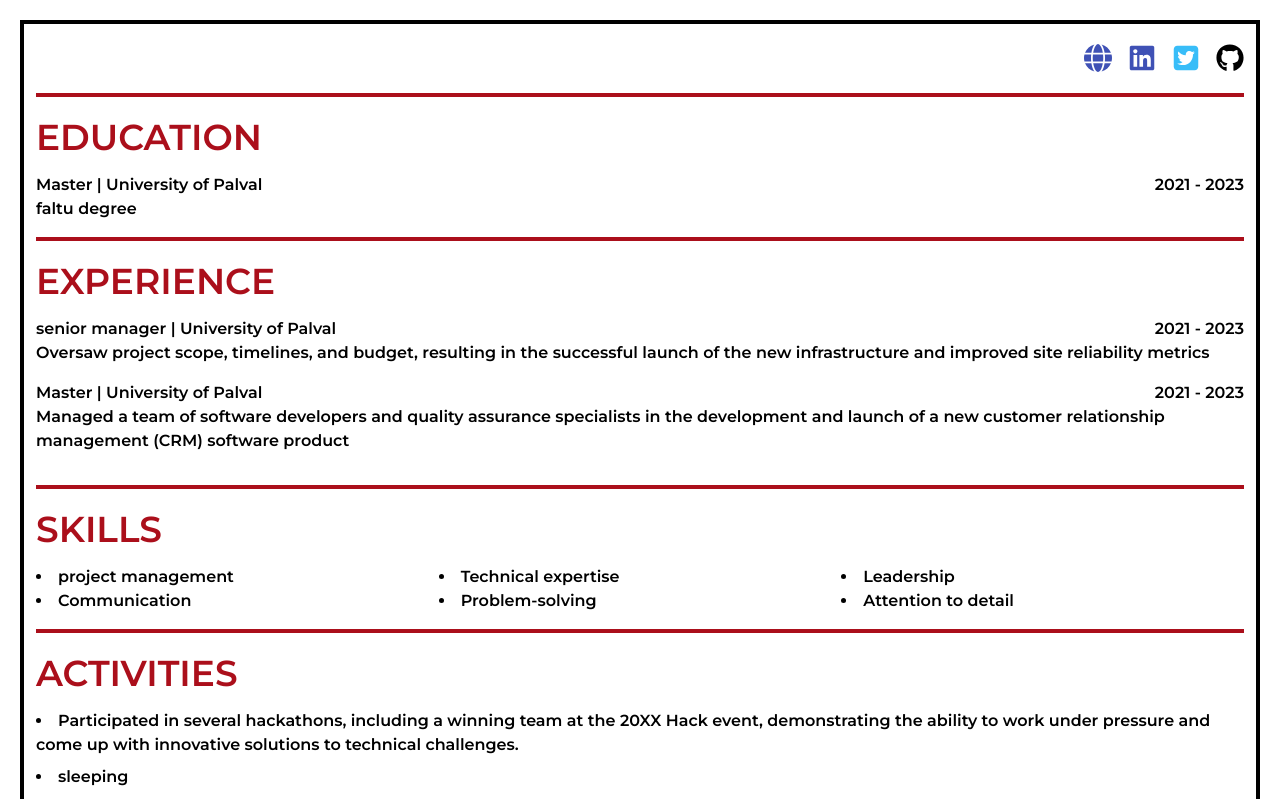
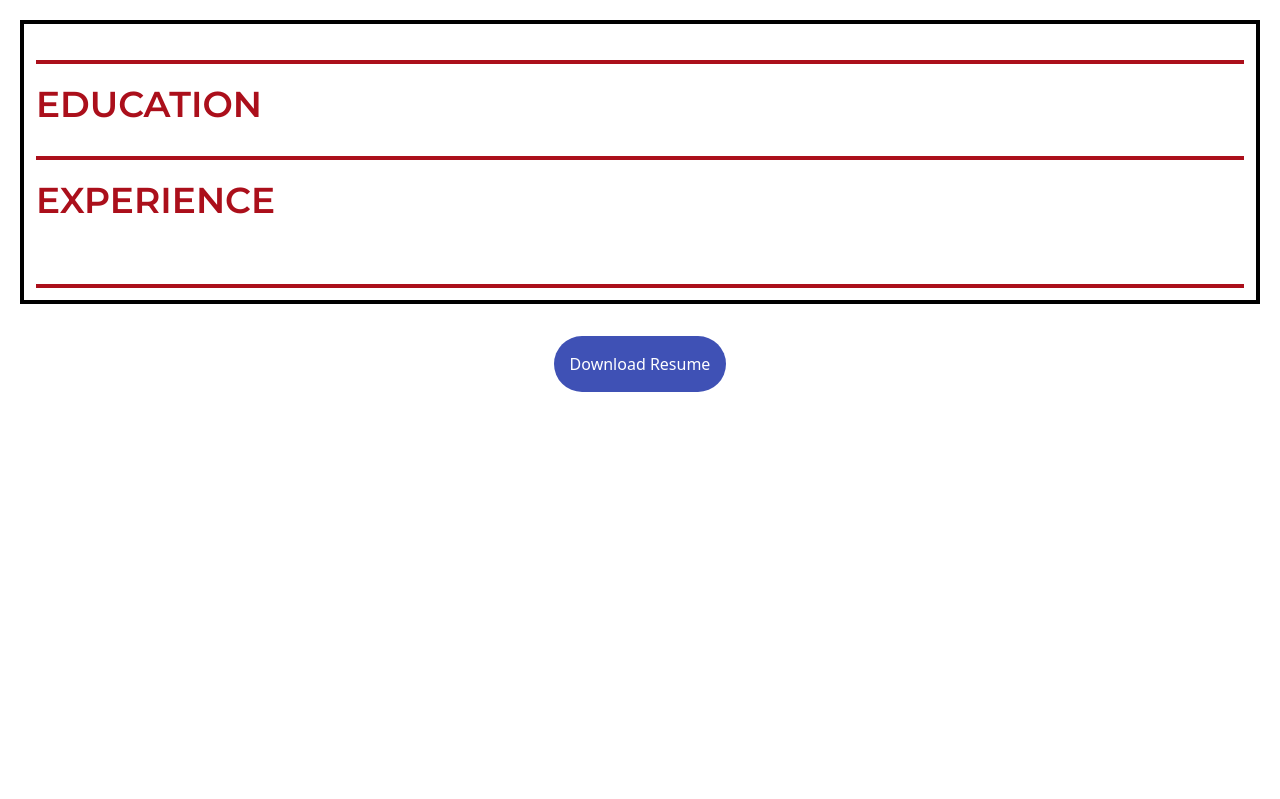
Before and after one commit to aakashjangra/resume-builder, a React (Vite) app: page /resume in a window 1280 px wide. Shown: the top 799 px of the page. Built offline with nearby package versions, Linux system fonts and the light colour scheme.

Commit message:
ready resume builder

```diff
--- a/src/components/Form/Form.jsx
+++ b/src/components/Form/Form.jsx
@@ -23,28 +23,28 @@ const Form = ({children}) => {
 
   const [education, setEducation] = useState(
     {
-      degree: "Master",
-      institute: "University of Palval",
-      description: "faltu degree",
-      startYear: "2021",
-      endYear: "2023",
+      degree: "",
+      institute: "",
+      description: "",
+      startYear: "",
+      endYear: "",
     }
   );
   const [experience, setExperience] = useState(
     [
       {
-        position: "senior manager",
-        company: "University of Palval",
-        description: "Oversaw project scope, timelines, and budget, resulting in the successful launch of the new infrastructure and improved site reliability metrics",
-        startYear: "2021",
-        endYear: "2023",
+        position: "",
+        company: "",
+        description: "",
+        startYear: "",
+        endYear: "",
       },
       {
-        position: "Master",
-        company: "University of Palval",
-        description: "Managed a team of software developers and quality assurance specialists in the development and launch of a new customer relationship management (CRM) software product ",
-        startYear: "2021",
-        endYear: "2023",
+        position: "",
+        company: "",
+        description: "",
+        startYear: "",
+        endYear: "",
       }
     ]
   )
@@ -201,7 +201,7 @@ const Form = ({children}) => {
                   type={`${key === 'startYear' || key === 'endYear' ? 'number' : 'text'}`}
                   name={key}
                   placeholder={key}
-                  value={experience[key]}
+                  value={education[key]}
                   onChange={(e) => {
                     setEducation({ ...education, [key]: e.target.value })
                   }}
--- a/src/components/Resume/index.jsx
+++ b/src/components/Resume/index.jsx
@@ -48,10 +48,28 @@ const Resume = () => {
         </div>
         <div className=' place-self-end'>
           <div className='social-icons pt-2 flex gap-4'>
-            <a className='text-blue' href={resumeData.website} target='_blank'><FontAwesomeIcon className='w-7 h-7' icon={faGlobe} /></a>
-            <a className='text-blue' href={resumeData.linkedin} target='_blank'><FontAwesomeIcon className='w-7 h-7' icon={faLinkedin} /></a>
-            <a className='text-sky-400' href={resumeData.twitter} target='_blank'><FontAwesomeIcon className='w-7 h-7' icon={faTwitterSquare} /></a>
-            <a className='text-black' href={resumeData.github} target='_blank'><FontAwesomeIcon className='w-7 h-7' icon={faGithub} /></a>
+          {
+            resumeData.website && (
+              <a className='text-blue' href={resumeData.website} target='_blank'><FontAwesomeIcon className='w-7 h-7' icon={faGlobe} /></a>
+              )
+            }
+            {
+              resumeData.linkedin && (
+                <a className='text-blue' href={resumeData.linkedin} target='_blank'><FontAwesomeIcon className='w-7 h-7' icon={faLinkedin} /></a>
+                )
+              }
+              {
+                resumeData.twitter && (
+                  <a className='text-sky-400' href={resumeData.twitter} target='_blank'><FontAwesomeIcon className='w-7 h-7' icon={faTwitterSquare} /></a>
+                  )
+                }
+                {
+                  resumeData.github && (
+                    <a className='text-black' href={resumeData.github} target='_blank'><FontAwesomeIcon className='w-7 h-7' icon={faGithub} /></a>
+                    )
+                  }
+
+
           </div>
         </div>
       </div>
@@ -72,9 +90,21 @@ const Resume = () => {
         <div className='education font-semibold'>
           <div className='flex justify-between'>
             <div>
-              <span className='font-bold'>{resumeData.education.degree}</span> | {resumeData.education.institute}
+              <span className='font-bold'>{resumeData.education.degree}</span>
+              {
+                resumeData.education.degree && resumeData.education.institute && (
+              <span> | </span>
+                )
+              }
+               {resumeData.education.institute}
             </div>
-            <div>{resumeData.education.startYear} - {resumeData.education.endYear}</div>
+            <div>{resumeData.education.startYear}
+            {
+              resumeData.education.startYear && resumeData.education.endYear && (
+            <span> - </span>
+              )
+            }
+             {resumeData.education.endYear}</div>
           </div>
           <p>{resumeData.education.description}</p>
         </div>
@@ -87,8 +117,22 @@ const Resume = () => {
               <div className='experience font-semibold' key={indx}>
                 <div className='flex justify-between' >
                   <div>
-                    <span>{exp.position}</span> | {exp.company}</div>
-                  <div>{exp.startYear} - {exp.endYear}</div>
+                    <span>{exp.position}</span>
+                    {
+                      exp.position && exp.company && (
+                    <span> | </span>
+                      )
+                    }
+                     {exp.company}
+                    </div>
+                  <div>{exp.startYear}
+                  {
+                    exp.startYear && exp.endYear && (
+                  <span> - </span>
+                    )
+                  }
+
+                  {exp.endYear}</div>
                 </div>
                 <div className='pb-4'>{exp.description}</div>
               </div>
--- a/src/store/features/resumeData/resumeData.slice.js
+++ b/src/store/features/resumeData/resumeData.slice.js
@@ -5,40 +5,39 @@ const initialState = {
     firstname: '',
     lastname: '',
     website: '',
-    twitter: 'https://twitter.com',
-    linkedin: 'https://www.linkedin.com',
-    github: 'https://github.com',
+    twitter: '',
+    linkedin: '',
+    github: '',
 
     objective: '',
     email: '',
     address: '',
     education:
     {
-      degree: "Master",
-      institute: "University of Palval",
-      description: "faltu degree",
-      startYear: "2021",
-      endYear: "2023",
+      degree: "",
+      institute: "",
+      description: "",
+      startYear: "",
+      endYear: "",
     },
 
-    skills: ['project management', 'Technical expertise', 'Leadership', 'Communication', 'Problem-solving', 'Attention to detail'],
-
-    activities: ['Participated in several hackathons, including a winning team at the 20XX Hack event, demonstrating the ability to work under pressure and come up with innovative solutions to technical challenges. ', 'sleeping', 'drinking'],
+    skills: [''],
+    activities: [''],
 
     experience: [
       {
-        position: "senior manager",
-        company: "University of Palval",
-        description: "Oversaw project scope, timelines, and budget, resulting in the successful launch of the new infrastructure and improved site reliability metrics",
-        startYear: "2021",
-        endYear: "2023",
+        position: "",
+        company: "",
+        description: "",
+        startYear: "",
+        endYear: "",
       },
       {
-        position: "Master",
-        company: "University of Palval",
-        description: "Managed a team of software developers and quality assurance specialists in the development and launch of a new customer relationship management (CRM) software product ",
-        startYear: "2021",
-        endYear: "2023",
+        position: "",
+        company: "",
+        description: "",
+        startYear: "",
+        endYear: "",
       }
     ],
   }
@@ -52,12 +51,7 @@ export const resumeDataSlice = createSlice({
       const { name, value } = action.payload;
       state.value[name] = value
     },
-    // updateObj: (state, action) => {
-    //   const { objName, name, value } = action.payload;
-    //   Object.assign(state.value[objName], {name: value});
 
-    //   console.log(state.value[objName][name], objName, name)
-    // }
   }
 })
 
```
